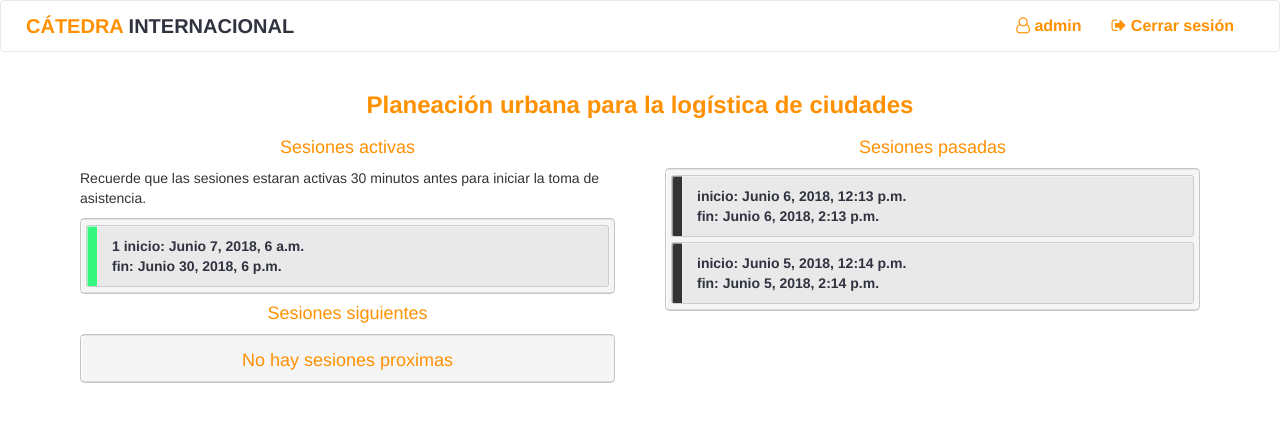
After one commit to andreslopzi/Catedra, a Django app: page /asistencias/1/ in a window 1280 px wide. The commit adds this page. Shown: the top 422 px of the page. Run offline with Django 3.2, Linux system fonts and the light colour scheme; a user stored in the database is signed in; data comes from the database, SQL or seed files in the repository; both versions use the stored data as it was after the commit; some libraries are stand-ins or nearby versions.

Commit message:
Active SSL

```diff
--- a/catedra/settings.py
+++ b/catedra/settings.py
@@ -119,7 +119,7 @@ DATABASES = {}
 
 
 DATABASES['default'] = dj_database_url.config()
-#SECURE_SSL_REDIRECT = True
+SECURE_SSL_REDIRECT = True
 SECURE_PROXY_SSL_HEADER = ('HTTP_X_FORWARDED_PROTO', 'https')
 
 ALLOWED_HOSTS = ['*']
--- a/qr/urls.py
+++ b/qr/urls.py
@@ -12,4 +12,5 @@ urlpatterns = [
     url(r"^curso/(?P<id_curso>[0-9]+)/$", views.curso, name="curso"),
     url(r"^informe/(?P<id_curso>[0-9]+)$", views.informe, name="informe"),
     url(r"^clase/(?P<id_clase>[0-9]+)/$", views.clase, name="clase"),
+    url(r"^asistencias/(?P<id_curso>[0-9]+)/$", views.asistencias, name="asistencias"),
 ]
--- a/qr/views.py
+++ b/qr/views.py
@@ -175,6 +175,28 @@ def clase(request,id_clase):
     }
     return render(request, "qr/clase.html", context)
 
+def asistencias(request, id_curso):
+    if not request.user.is_authenticated():
+        return redirect('qr:login')
+
+    estudiante = request.user.estudiante
+    curso = get_object_or_404(Curso, pk=id_curso)
+
+    dateNow = datetime.now(tz=timezone.utc)
+    previous = Clase.objects.filter(Q(curso=curso) & Q(fin__lt=dateNow)).order_by('-fin')
+    next = Clase.objects.filter(Q(curso=curso) & Q(inicio__gt=dateNow + timedelta(minutes=30)))
+    now = Clase.objects.filter(Q(curso=curso) & Q(inicio__lte=dateNow + timedelta(minutes=30)) & Q(fin__gt=dateNow))
+    asistencias = Asistencia.objects.filter(Q(estudiante=estudiante))
+    context = {
+        "curso": curso,
+        "previous": previous,
+        "next": next,
+        "asistencias":asistencias,
+        "now": now
+    }
+    return render(request, "qr/asistencias.html", context)
+
+
 def me(request):
 
     form = UserForm(request.POST or None, prefix='user')
--- /dev/null
+++ b/templates/qr/asistencias.html
@@ -0,0 +1,80 @@
+{% extends 'qr/base.html' %}
+{% load staticfiles %}
+{% block title %}{{ curso.nombre }}{% endblock %}
+{% block head %}
+    <link rel="stylesheet" href="{% static "qr/css/curso.css" %}">
+{% endblock %}
+{% block body %}
+    <div class="container">
+        <div class="row">
+            <h3 class="center"><b>{{ curso.nombre }}</b></h3>
+        </div>
+        <div class="row ">
+            <div class="col-sm-6 sesiones_list">
+                <div class="row">
+                    <h4 class="center">Sesiones activas</h4>
+                    <p>Recuerde que las sesiones estaran activas 30 minutos antes para iniciar la toma de asistencia.</p>
+                    <div class="notebooks" >
+                      <ul class="notebook_ul">
+                        {% if not now %}
+                            <h4 class="center">No hay sesiones activas en este momento</h4>
+                        {% endif %}
+                          {%  for clase in now %}
+                            <li class="li-clase li-active">
+                                <a href="{% url 'qr:clase' clase.id%}">
+                                    {{ clase.id }}
+                                  inicio: {{clase.inicio}}<br/>
+                                  fin: {{clase.fin}}<br/>
+                                </a>
+                            </li>
+                              {%  for clase in asistencias %}
+                                  <p>{{ clase.id }} </p>
+                              {% endfor %}
+                          {% endfor %}
+                      </ul>
+                    </div>
+                </div>
+
+                    <div class="row">
+                        <h4 class="center">Sesiones siguientes</h4>
+                        <div class="notebooks" >
+                            <ul class="notebook_ul">
+                             {% if not next %}
+                            <h4 class="center">No hay sesiones proximas</h4>
+                            {% endif %}
+                          {%  for clase in next %}
+                            <li class="li-clase li-next">
+                              inicio: {{clase.inicio}}<br/>
+                              fin: {{clase.fin}}<br/>
+                            </li>
+                              {% if clase in clases %}
+                                  <p>si esta </p>
+                              {% endif %}
+                          {% endfor %}
+                      </ul>
+                    </div>
+                </div>
+            </div>
+            <div class="col-sm-6 sesiones_list">
+                <div class="row">
+                    <h4 class="center">Sesiones pasadas</h4>
+                    <div class="notebooks" >
+                        <ul class="notebook_ul">
+                         {% if not previous %}
+                            <h4 class="center">No hay sesiones pasadas registradas</h4>
+                        {% endif %}
+                            {%  for clase in previous %}
+                                <li class="li-clase li-previous">
+                                 <a href="{% url 'qr:clase' clase.id %}">
+                                  inicio: {{clase.inicio}}<br/>
+                                  fin: {{clase.fin}}<br/>
+                                 </a>
+                                </li>
+                            {% endfor %}
+                        </ul>
+                    </div>
+                </div>
+            </div>
+        </div>
+    </div>
+{% endblock %}
--- a/templates/qr/home.html
+++ b/templates/qr/home.html
@@ -42,7 +42,7 @@
                         <tbody>
                             {%  for curso in cursos_estudiante %}
                             <tr>
-                                <td class="td_curso"><h4><a href="{% url 'qr:curso' curso.id %}">{{ curso.nombre }}</a></h4></td>
+                                <td class="td_curso"><h4><a href="{% url 'qr:asistencias' curso.id %}">{{ curso.nombre }}</a></h4></td>
                             </tr>
                             {% endfor %}
                         </tbody>
```
Also changed, not shown: templates/qr/asistencia.html (deleted, +0 -10 lines), db.sqlite3.
